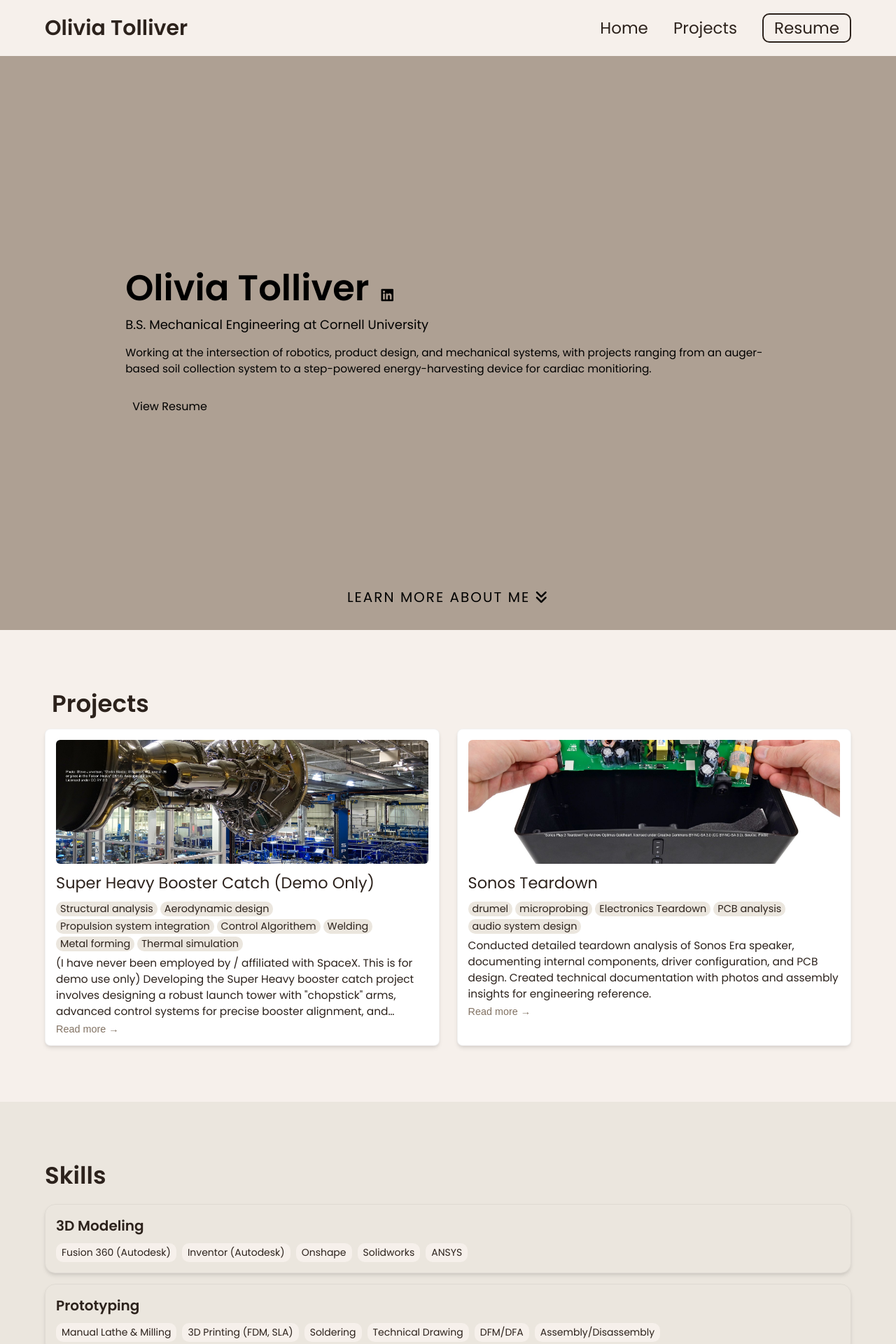
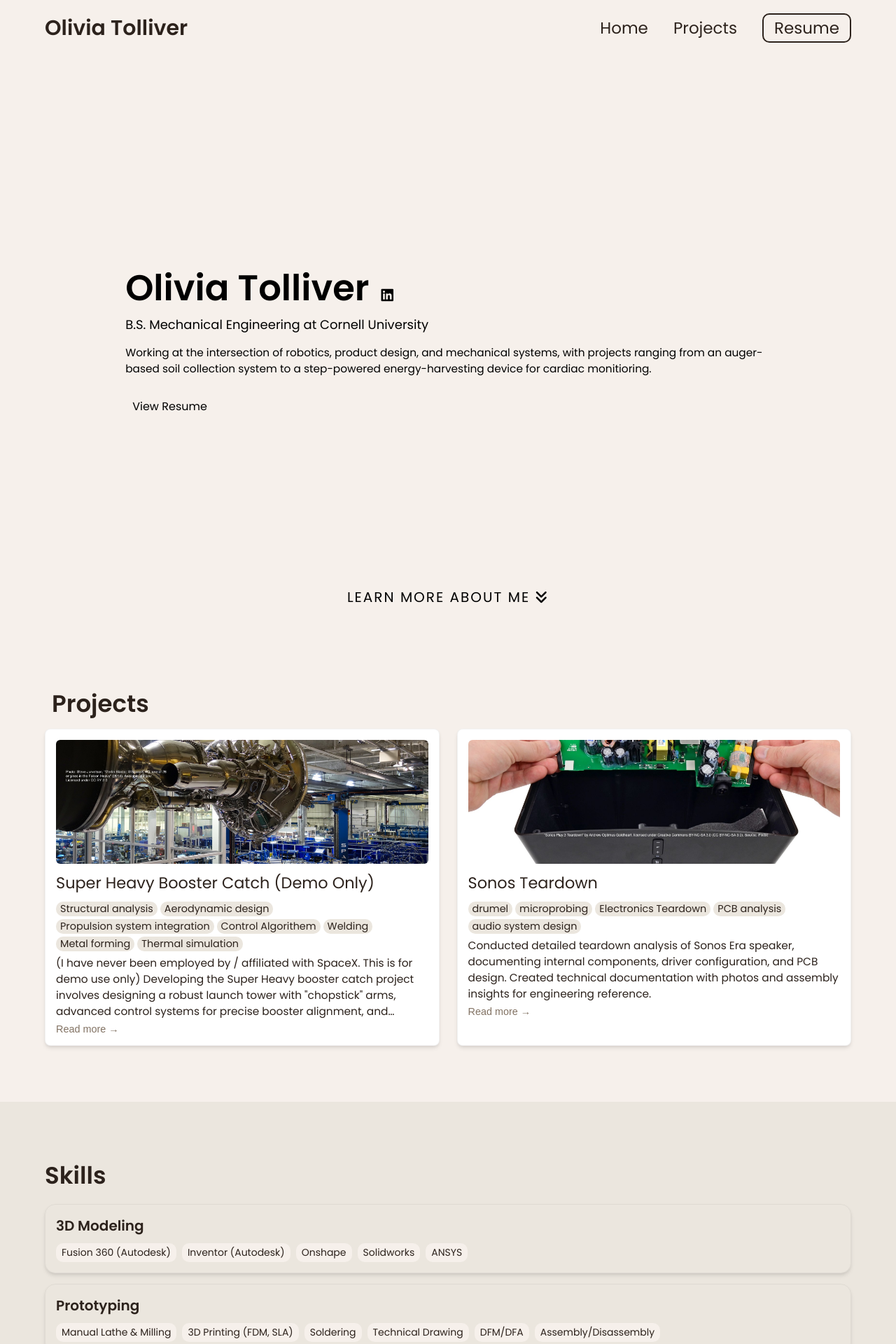
Before and after one commit to oliviatolliver/oliviatolliver.github.io, a Jekyll site: the page built from index.html, in a window 1280 px wide. Shown: the top 1920 px of the page at 70% size. Built offline with Jekyll 4.4.1, drawn with Linux system fonts in a browser that asks for light colours.

Commit message:
undoing previous change

```diff
--- a/css/styles.css
+++ b/css/styles.css
@@ -222,7 +222,7 @@
     flex-direction: column;
     justify-content: center;
     border-bottom: 1px solid var(--section-border);
-    background-color: var(--color-greige);
+    /* background-color: var(--background-color); */
     position: relative;
 }
 
```
